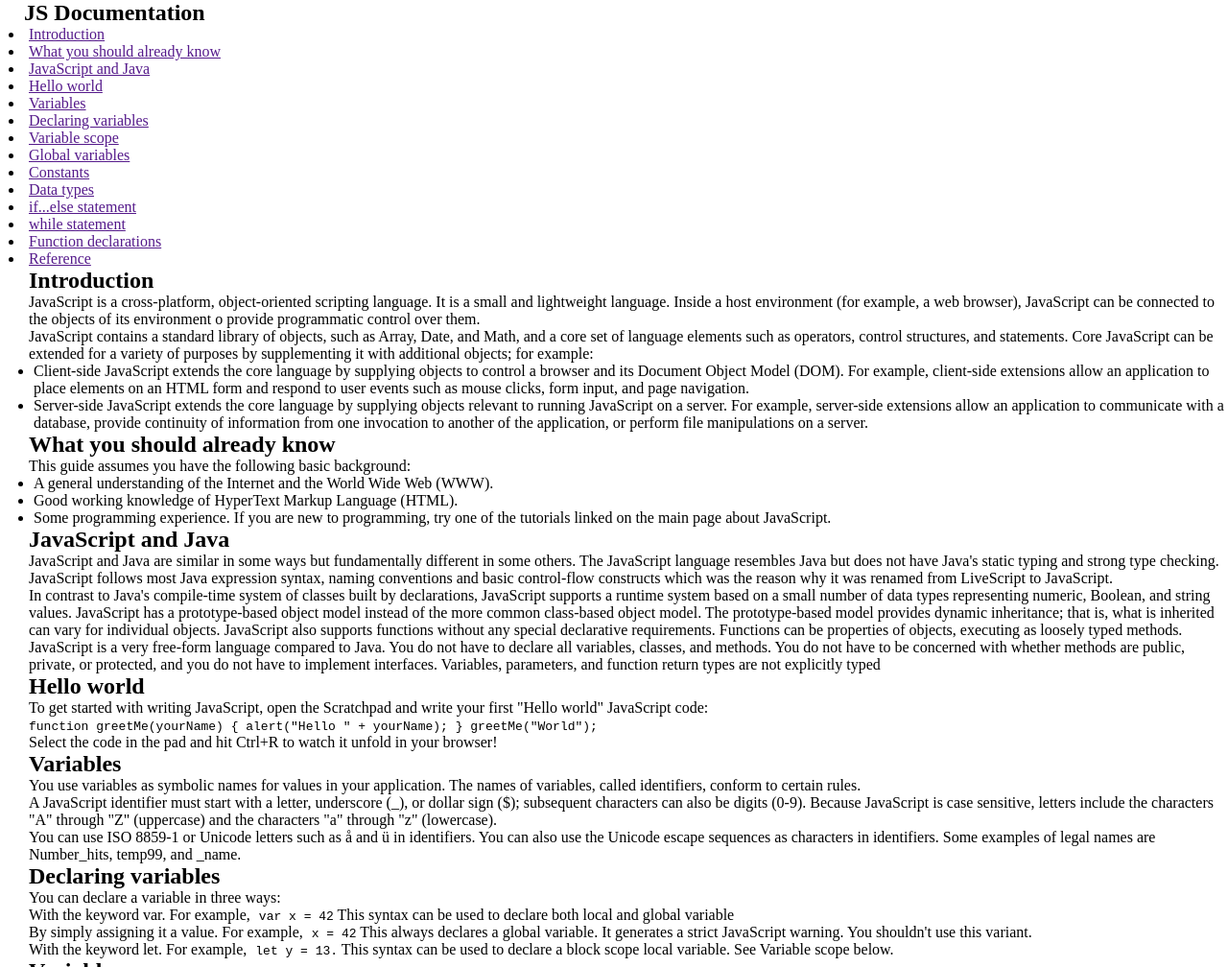
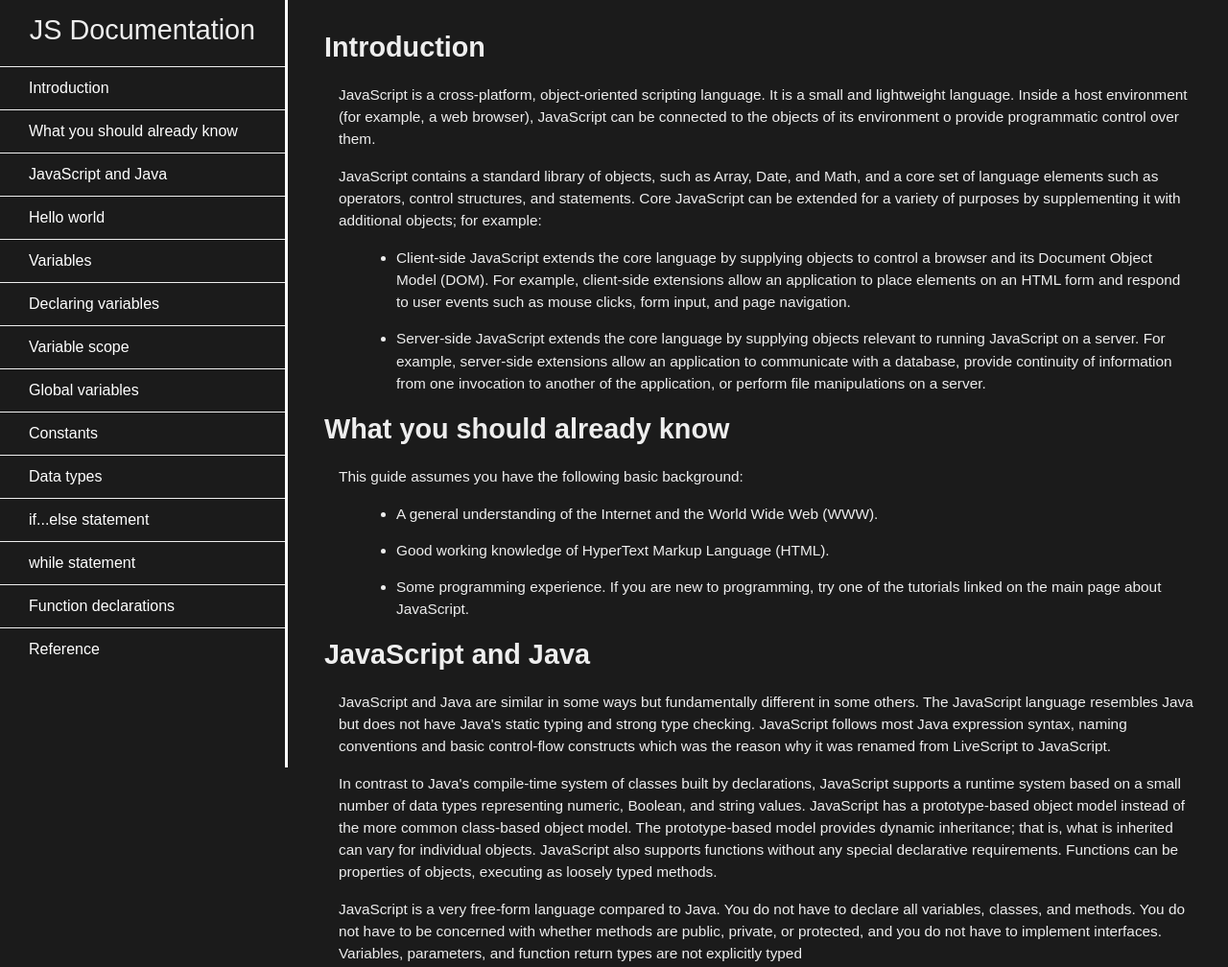
Before and after one commit to Ivan-Azcurra/freeCodeCamp-Technical-Documentation-Page, a plain HTML site: page index.html in a window 1280 px wide. Shown: the top 1008 px of the page at 96% size. Drawn offline with Linux system fonts and the light colour scheme.

Commit message:
css styles finished and fixed html issues

```diff
--- a/index.html
+++ b/index.html
@@ -9,27 +9,25 @@
   <body>
     <nav id="navbar">
       <header>
-        <h1>JS Documentation</h1>
+        JS Documentation
       </header>
       <ul>
-        <li><a class="nav-link" href="">Introduction</a></li>
-        <li><a class="nav-link" href="">What you should already know</a></li>
-        <li><a class="nav-link" href="">JavaScript and Java</a></li>
-        <li><a class="nav-link" href="">Hello world</a></li>
-        <li><a class="nav-link" href="">Variables</a></li>
-        <li><a class="nav-link" href="">Declaring variables</a></li>
-        <li><a class="nav-link" href="">Variable scope</a></li>
-        <li><a class="nav-link" href="">Global variables</a></li>
-        <li><a class="nav-link" href="">Constants</a></li>
-        <li><a class="nav-link" href="">Data types</a></li>
-        <li><a class="nav-link" href="">if...else statement</a></li>
-        <li><a class="nav-link" href="">while statement</a></li>
-        <li><a class="nav-link" href="">Function declarations</a></li>
-        <li><a class="nav-link" href="">Reference</a></li>
+        <li><a class="nav-link" href="#Introduction">Introduction</a></li>
+        <li><a class="nav-link" href="#What_you_should_already_know">What you should already know</a></li>
+        <li><a class="nav-link" href="#JavaScript_and_Java">JavaScript and Java</a></li>
+        <li><a class="nav-link" href="#Hello_world">Hello world</a></li>
+        <li><a class="nav-link" href="#Variables">Variables</a></li>
+        <li><a class="nav-link" href="#Declaring_variables">Declaring variables</a></li>
+        <li><a class="nav-link" href="#Variable_scope">Variable scope</a></li>
+        <li><a class="nav-link" href="#Global_variables">Global variables</a></li>
+        <li><a class="nav-link" href="#Constants">Constants</a></li>
+        <li><a class="nav-link" href="#Data_types">Data types</a></li>
+        <li><a class="nav-link" href="#if...else_statement">if...else statement</a></li>
+        <li><a class="nav-link" href="#while_statement">while statement</a></li>
+        <li><a class="nav-link" href="#Function_declarations">Function declarations</a></li>
+        <li><a class="nav-link" href="#Reference">Reference</a></li>
       </ul>
     </nav>
-    <!--Ordenar texto fuera o dentro de elementos <p> segun
-      corresponda -->
     <main id="main-doc">
       <section class="main-section" id="Introduction">
         <header>
@@ -312,7 +310,7 @@
           </p>
         </article>
       </section>
-      <section class="main-section" id="if_else_statement">
+      <section class="main-section" id="if...else_statement">
         <header>
           <h2>if...else statement</h2>
         </header>
--- a/styles.css
+++ b/styles.css
@@ -1,6 +1,145 @@
-*{
+* {
+  margin: 0;
+  padding: 0;
+  box-sizing: border-box;
+}
+
+body {
+  background-color: #1b1b1b;
+  color: #eee;
+  min-width: 290px;
+  font-family: "Open-sans", Arial, sans-serif;
+  line-height: 1.5;
+  margin: 8px;
+}
+
+/* Starts styles of nav bar */
+
+#navbar {
+  position: fixed;
+  top: 0;
+  left: 0;
+  height: 100%;
+  width: 300px;
+  border-right: solid #fff;
+  margin-right: 3px;
+}
+
+#navbar header {
+  text-align: center;
+  font-size: 1.8rem;
+  margin: 10px;
+}
+
+#navbar ul {
+  margin: 16px 0;
+  padding: 0;
+  overflow-y: auto;
+  overflow-x: hidden;
+}
+
+#navbar li {
+  position: relative;
+  border-top: 1px solid;
+  list-style: none;
+}
+
+#navbar a {
+  display: block;
+  padding: 10px 30px;
+  text-decoration: none;
+  color: #fff;
+}
+
+#navbar a:hover{
+  background-color: #8cb4ffb0;
+}
+
+/* Ends styles of nav bar */
+
+/* Starts styles of main */
+#main-doc {
+  position: absolute;
+  margin-left: 310px;
+  padding: 20px;
+  margin-bottom: 110px;
+  font-size: 0.96em;
+}
+
+.main-section h2 {
+  font-size: 1.8rem;
+  font-weight: bold;
+}
+
+.main-section article {
+  margin: 15px;
+}
+
+.main-section p {
+  margin: 1rem 0;
+}
+
+.main-section ul {
+  margin: inherit 0;
+  padding-left: 40px;
+}
+
+.main-section li {
+  margin: 15px 0px 0px 20px;
+}
+
+code {
+  background-color: #343434;
+  color: #fff;
+  display: block;
+  padding: 15px;
+  margin: 10px;
+  white-space: pre-line;
+  line-height: 2;
+  border-radius: 5px;
+}
+
+.main-section a{
+  text-decoration: none;
+  color: #8cb4ff;
+}
+
+/* Ends styles of main */
+
+@media (max-width: 815px) {
+  #navbar{
+    position: absolute;
+    width: 100%;
+    max-height: 275px;
+    top: 0;
     margin: 0;
-    margin-left: 5px;
-    padding: 0;
-    box-sizing: border-box;
+    z-index: 1;
+  }
+
+  #navbar ul{
+    height: 207px;
+    border-top: 2px solid #fff;
+    border-bottom: 2px solid #fff;
+  }
+
+  #main-doc{
+    position: relative;
+    margin-left: 0px;
+    margin-top: 270px;
+  }
 }
+
+@media (max-width: 400px) {
+  #main-doc {
+    margin-left: -10px;
+  }
+
+   .main-section code {
+    margin-left: -20px;
+    width: 100%;
+    padding: 15px;
+    padding-left: 10px;
+    padding-right: 45px;
+    min-width: 233px;
+  }
+}
```
